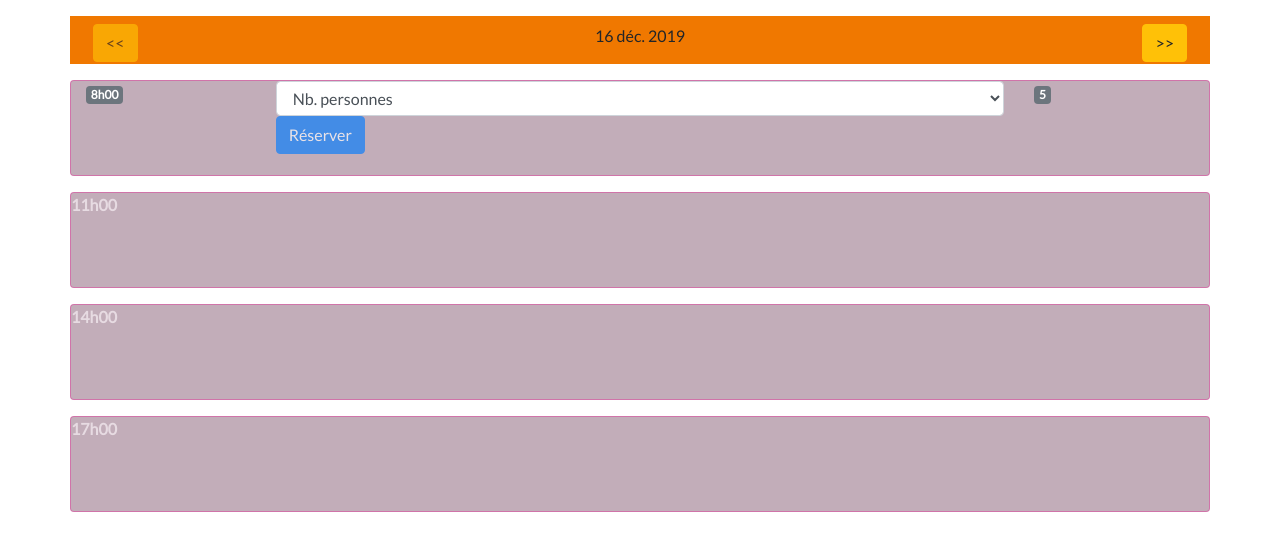
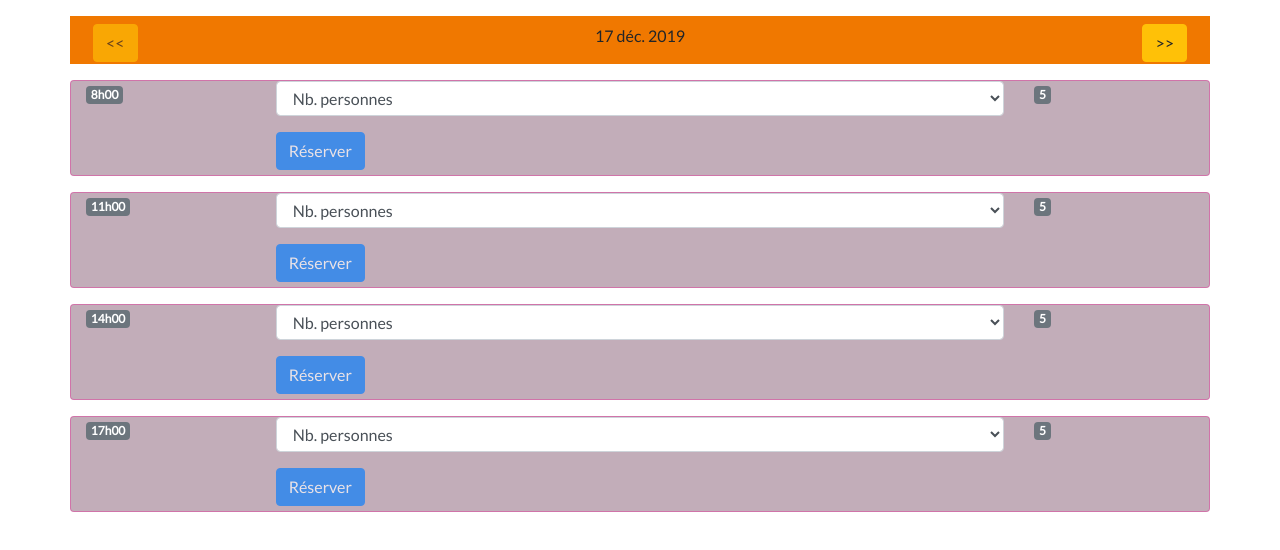
Before and after one commit to dacodemaniak/navette-spa, a website: page index.html in a window 1280 px wide. Drawn offline with nearby package versions, Linux system fonts and the light colour scheme.

```diff
--- a/index.html
+++ b/index.html
@@ -22,7 +22,7 @@
             </div>
 
             <div class="col-8">
-                <span>16 déc. 2019</span>
+                <span>17 déc. 2019</span>
             </div>
 
             <div class="col-2">
@@ -39,6 +39,7 @@
                     <div class="col-2"><span class="badge badge-secondary">8h00</span></div>
 
                     <form id="tour-form-1" class="col-8">
+                        <div class="form-group">
                             <select size="1" class="form-control">
                                 <option value="" disabled selected>Nb. personnes</option>
                                 <option value="1">1</option>
@@ -47,6 +48,7 @@
                                 <option value="4">4</option>
                                 <option value="5">5</option>
                             </select>
+                        </div>
                         <button type="button" disabled class="btn btn-primary">
                             Réserver
                         </button>
@@ -61,15 +63,81 @@
                 </li>
 
                 <li class="tour bordered row" id="tour-2">
-                    11h00
+                    <div class="col-2"><span class="badge badge-secondary">11h00</span></div>
+
+                    <form id="tour-form-2" class="col-8">
+                        <div class="form-group">
+                            <select size="1" class="form-control">
+                                <option value="" disabled selected>Nb. personnes</option>
+                                <option value="1">1</option>
+                                <option value="2">2</option>
+                                <option value="3">3</option>
+                                <option value="4">4</option>
+                                <option value="5">5</option>
+                            </select>
+                        </div>
+                        <button type="button" disabled class="btn btn-primary">
+                            Réserver
+                        </button>
+                    </form>
+
+                    <div class="col-2">
+                        <span class="badge badge-secondary">
+                            5
+                        </span>
+                    </div>
                 </li>
 
                 <li class="tour bordered row" id="tour-3">
-                    14h00
+                    <div class="col-2"><span class="badge badge-secondary">14h00</span></div>
+
+                    <form id="tour-form-3" class="col-8">
+                        <div class="form-group">
+                            <select size="1" class="form-control">
+                                <option value="" disabled selected>Nb. personnes</option>
+                                <option value="1">1</option>
+                                <option value="2">2</option>
+                                <option value="3">3</option>
+                                <option value="4">4</option>
+                                <option value="5">5</option>
+                            </select>
+                        </div>
+                        <button type="button" disabled class="btn btn-primary">
+                            Réserver
+                        </button>
+                    </form>
+
+                    <div class="col-2">
+                        <span class="badge badge-secondary">
+                            5
+                        </span>
+                    </div>
                 </li>
 
                 <li class="tour bordered row" id="tour-4">
-                    17h00
+                    <div class="col-2"><span class="badge badge-secondary">17h00</span></div>
+
+                    <form id="tour-form-4" class="col-8">
+                        <div class="form-group">
+                            <select size="1" class="form-control">
+                                <option value="" disabled selected>Nb. personnes</option>
+                                <option value="1">1</option>
+                                <option value="2">2</option>
+                                <option value="3">3</option>
+                                <option value="4">4</option>
+                                <option value="5">5</option>
+                            </select>
+                        </div>
+                        <button type="button" disabled class="btn btn-primary">
+                            Réserver
+                        </button>
+                    </form>
+
+                    <div class="col-2">
+                        <span class="badge badge-secondary">
+                            5
+                        </span>
+                    </div>
                 </li>
             </ul>
         </main>
```
Also changed, not shown: package.json (+6 -1 lines), 1 other file. Lines whose indentation alone changed are shown as unchanged.
